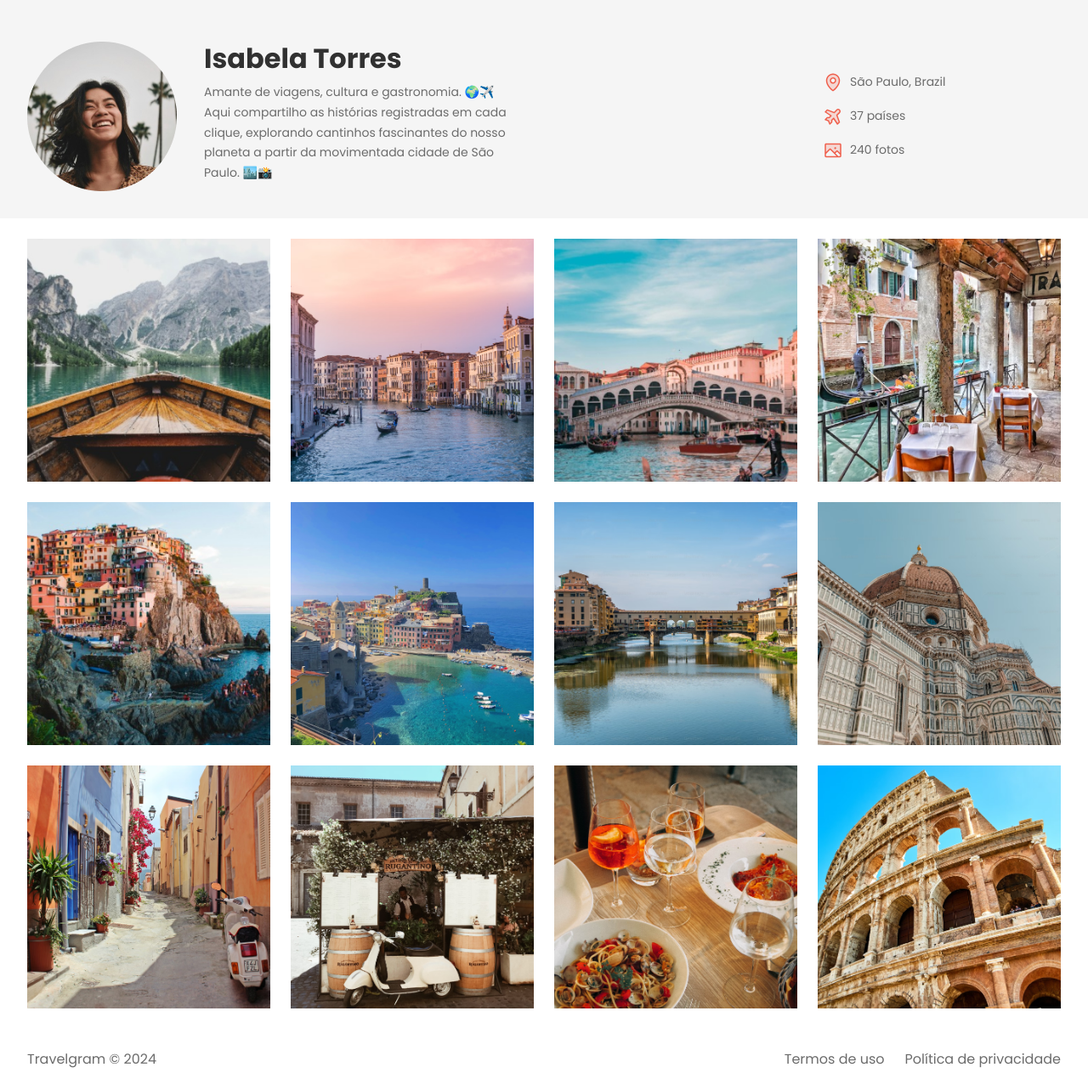
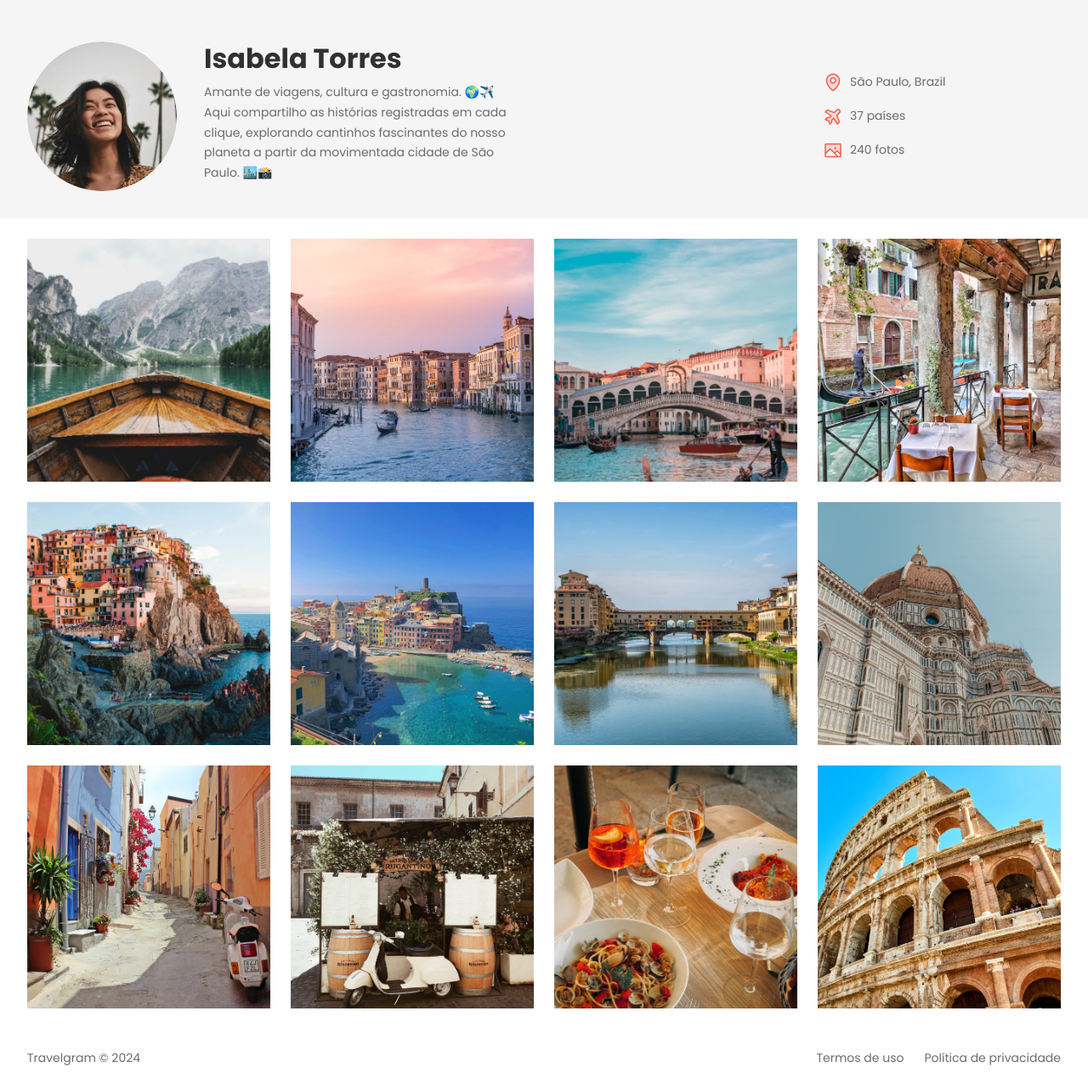
Before and after one commit to VictorKoga/Projeto-Perfil-de-Viagem, a plain HTML site: page index.html in a window 1280 px wide. Shown: the part 79-1362 px from the top of the page at 85% size. Drawn offline with Linux system fonts and the light colour scheme.

Commit message:
final project

```diff
--- a/styles/footer.css
+++ b/styles/footer.css
@@ -6,6 +6,8 @@ footer {
   gap: 24px;
   /*definir o espaçamento entre o conteúdo de um elemento e suas bordas no início e no final do bloco*/
   padding-block: 24px;
+  /*fonte do rodape com a variavel declarada no global.css */
+  font: 14px/150% var(--font-family);
 }
 /* nth-child seria como se fosse o filho 1 ou seja pega o primeiro span no HTML */
 footer span:nth-child(1) { /* no caso o filho um aqui é onde esta TRAVELGRAM*/
--- a/styles/header.css
+++ b/styles/header.css
@@ -25,6 +25,17 @@ header .container{
 #profile > div {
   /* largura maxima */
   max-width: 384px;
+}
+/* alterando a imagem do perfil */
+#profile img{
+  /* largura da imagem */
+  width: 176px;
+  /* altura da imagem */
+  height: 176px;
+  /* se nao for uma imagem do projeto */
+  object-fit: cover;
+  /* para deixar ela redonda */
+  border-radius: 50%;
 }
 /* pegando os dados que esta dentro da class profile dentro da tag H1 */
 #profile h1 {
```
